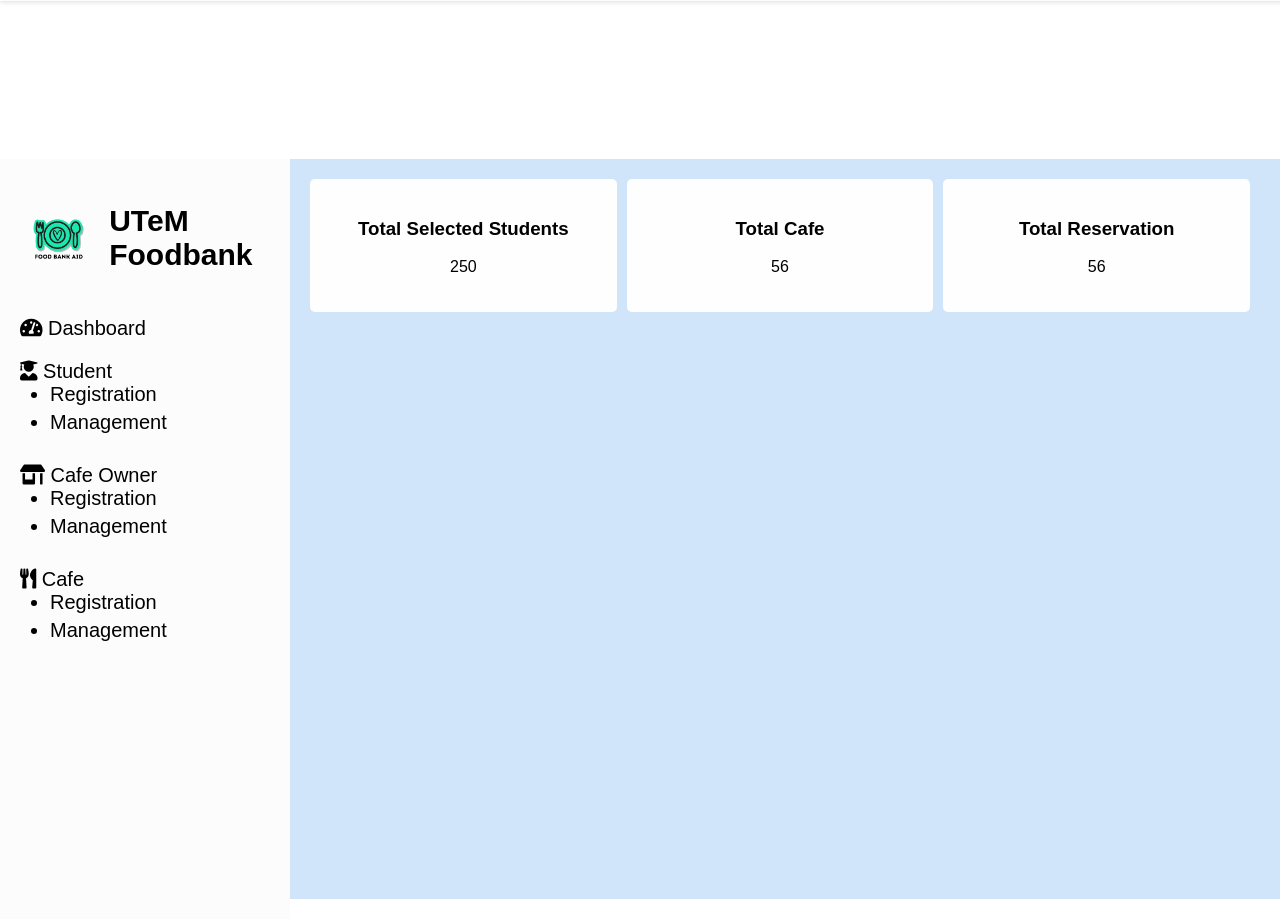
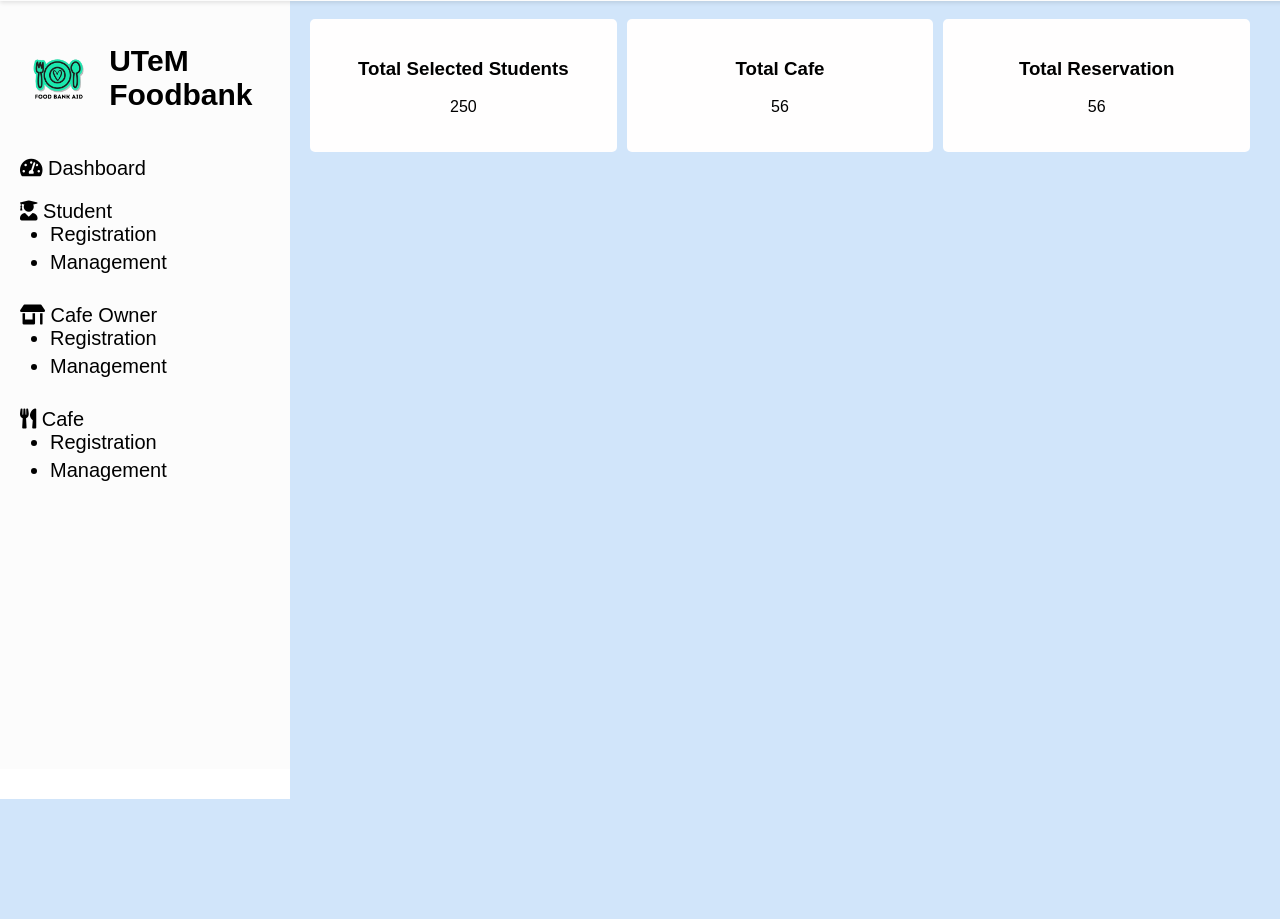
Before and after one commit to skyrizer/Foodbank, a PHP site: template view/adminDashboard.html in a window 1280 px wide. Shown: the part 41-960 px from the top of the page. After the commit the page ends 840 px from the top, so only its background shows below. Run offline with PHP 8.4, Linux system fonts and the light colour scheme; the template is opened without the code that fills it, so the values that code supplies are empty.

Commit message:
mahmor commit

```diff
--- a/assets/admin.css
+++ b/assets/admin.css
@@ -33,8 +33,8 @@
 .container {
     display: flex;
     width: 100%;
-    height: calc(100vh - 80px); /* Adjust height minus header height */
-    margin-top: 200px; /* To avoid content being hidden under the fixed header */
+    height: calc(100vh - 70px); /* Adjust height minus header height */
+    margin-top: 40px; /* To avoid content being hidden under the fixed header */
 }
 
 .sidebar {
@@ -95,7 +95,7 @@
     overflow-y: auto; /* Allow scrolling within the content area */
     /*background-color: #d1e5fa;*/
     background-color: #d1e5fa;
-    height: calc(100vh - 100px);
+    height: calc(100vh - 40px);
 }
 
 .stats {
```
